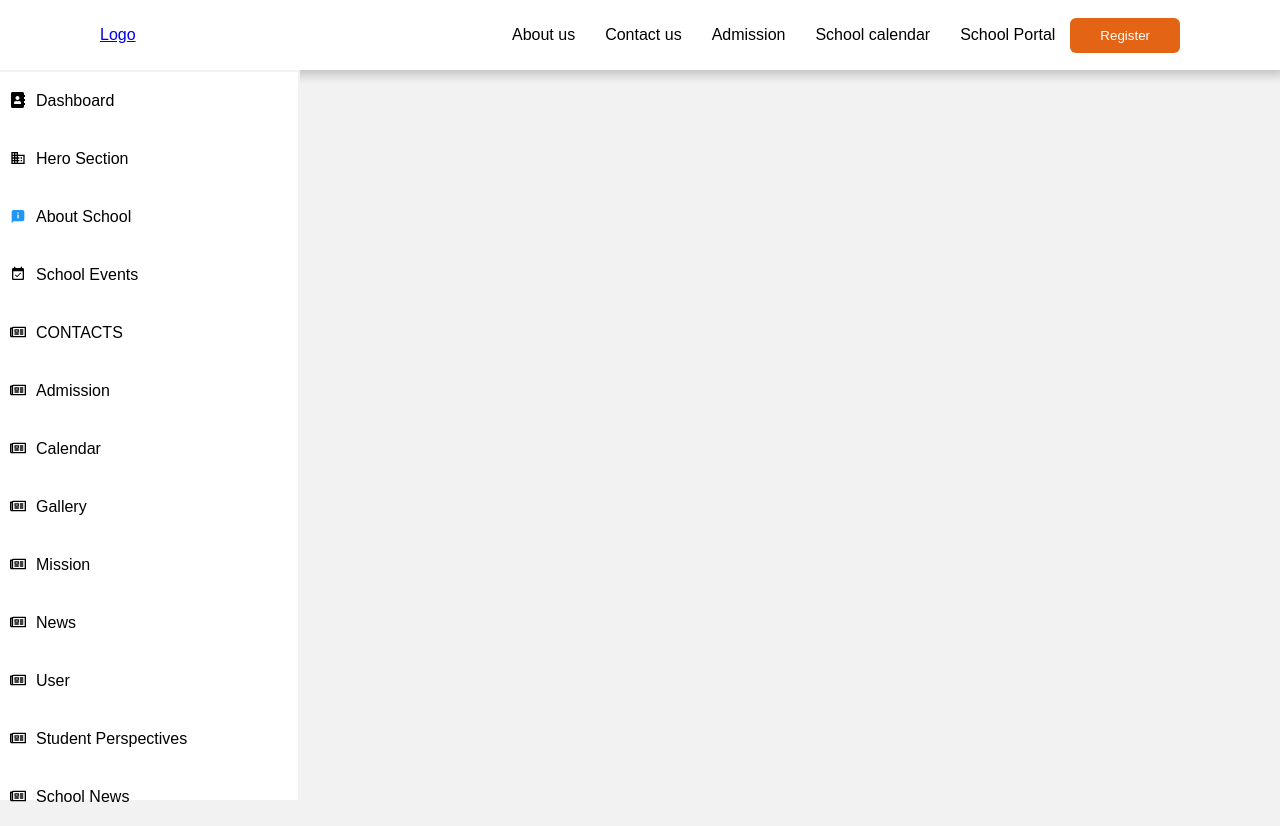
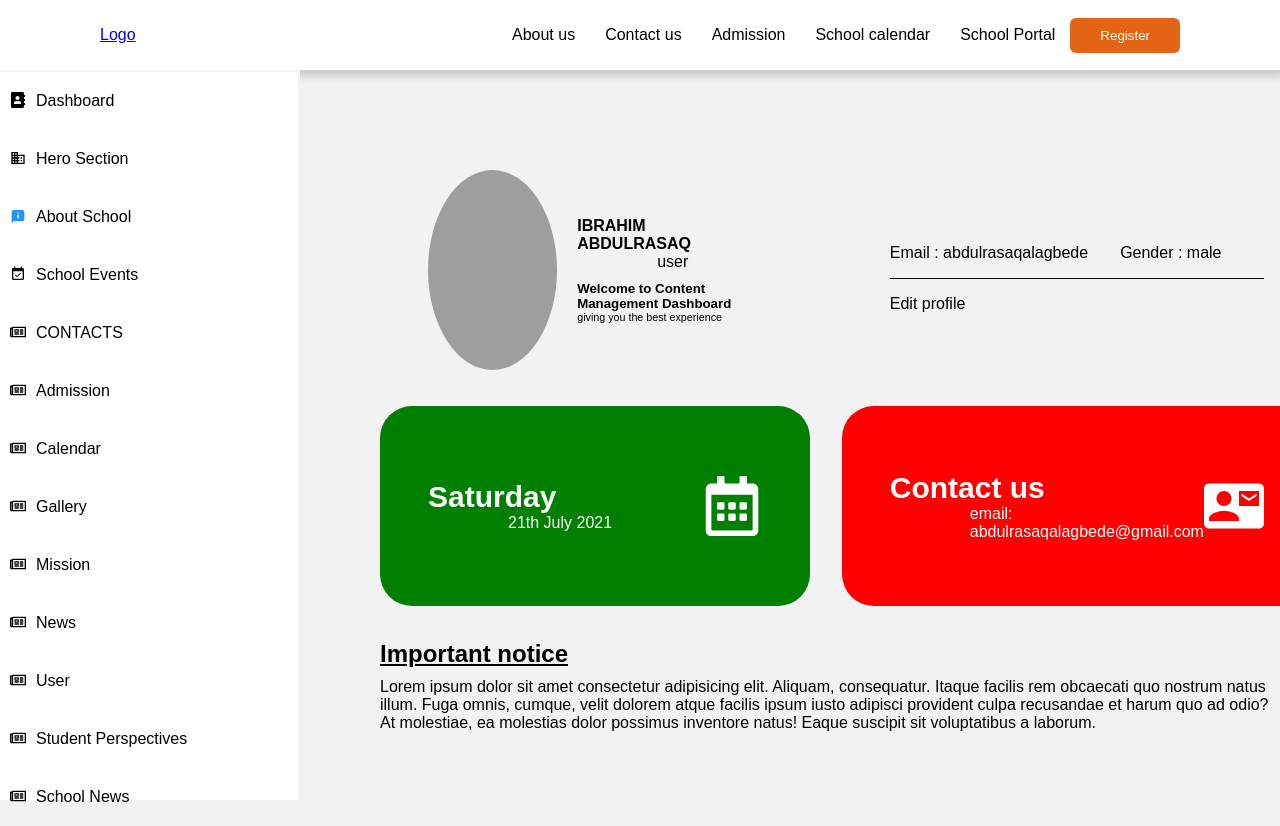
Before and after one commit to faraamcode/management_admin_frontend, a React (Create React App) app: page /dashboard in a window 1280 px wide. Built offline with nearby package versions, Linux system fonts and the light colour scheme; grey boxes are pictures that could not be loaded.

Commit message:
feat(component for dashboard home and about)

```diff
--- a/src/components/Button/index.js
+++ b/src/components/Button/index.js
@@ -14,7 +14,8 @@ export const MainButtonStyle = styled.button`
   }
 `
 export const ButtonStyle = styled.button`
-  background-color: #e36414;
+  background-color: ${({ background }) =>
+    background ? background : '#e36414'};
   color: #fff;
   padding: 10px 30px;
   border-radius: 6px;
--- a/src/container/Layout.js
+++ b/src/container/Layout.js
@@ -1,11 +1,12 @@
 import React from 'react'
 import styled from 'styled-components'
 import { Route, Switch, useHistory } from 'react-router'
-import DashboardHome from '../pages/Dashboard'
+import About from '../pages/Dashboard/pages/About'
 import SideBar from '../components/SideBar'
 import { useAuthContext } from '../services/auth.service'
 import { useDispatch, useSelector } from 'react-redux'
 import { fetchUser } from '../redux/Actions/ProfileActionCreator'
+import Home from '../pages/Dashboard/pages/Home'
 
 export default function Layout () {
   const history = useHistory()
@@ -30,8 +31,8 @@ export default function Layout () {
   return (
     <Wrapper>
       <SideBar />
-      <Route exact path='/dashboard/about' component={DashboardHome} />
-      <Route exact path='/dashboard/hero' component={DashboardHome} />
+      <Route exact path='/dashboard' component={Home} />
+      <Route exact path='/dashboard/about' component={About} />
     </Wrapper>
   )
 }
--- a/src/pages/Dashboard/components/Info.js
+++ b/src/pages/Dashboard/components/Info.js
@@ -2,8 +2,10 @@ import React from 'react'
 import styled from 'styled-components'
 import { DarkShadow, LightShadow } from '../../../common/Global.Style'
 import { ButtonStyle } from '../../../components/Button'
+import Modal from './Modal'
 export default function Info ({ setOpenModal }) {
   return (
+    <>
       <Wrapper>
         <div>
           <img src='https://res.cloudinary.com/faraamit/image/upload/v1630948112/design/pexels-olia-danilevich-5088184_fp8urk.jpg' />
@@ -13,15 +15,24 @@ export default function Info ({ setOpenModal }) {
           <p>lorem ipsum</p>
         </div>
         <div>
-        <ButtonStyle onClick={() => setOpenModal(true)}>Edit</ButtonStyle>
+          <ButtonStyle background='green' onClick={() => setOpenModal(true)}>
+            View
+          </ButtonStyle>
+          <ButtonStyle background='blue' onClick={() => setOpenModal(true)}>
+            Edit
+          </ButtonStyle>
+          <ButtonStyle onClick={() => setOpenModal(true)}>Delete</ButtonStyle>
         </div>
       </Wrapper>
+    </>
   )
 }
 
 const Wrapper = styled.div`
   display: flex;
+  flex: 1;
   min-height: 200px;
+  max-height: 400px;
   width: 100%;
   margin: 10px;
   border-bottom: 1px solid rgba(0, 0, 0, 0.5);
@@ -30,6 +41,12 @@ const Wrapper = styled.div`
     flex-direction: column;
     padding: 20px;
     width: 300px;
+  }
+  div: nth-child(3){
+    flex-direction: row;
+    button{
+      margin-left: 10px;
+    }
   }
   img {
     // border: 1px solid rgba(0, 0, 0, 0.5);
--- /dev/null
+++ b/src/pages/Dashboard/components/Profile.js
@@ -0,0 +1,45 @@
+import userImage from '../../../assets/images/chairman.JPG'
+import React from 'react'
+import styled from 'styled-components'
+import { Grey } from '../../../utils/color'
+import { StyleLink } from '../../../components/Button'
+
+const Profile = () => {
+  return (
+    <Wrapper>
+      <div>
+        <span>Email : abdulrasaqalagbede</span>
+        <span>Gender : male</span>
+      </div>
+      {/* <div>
+        <span> : abdulrasaqalagbede</span>
+        <span>Email : abdulrasaqalagbede</span>
+      </div> */}
+      <EditLink to='/dashboard'>Edit profile</EditLink>
+    </Wrapper>
+  )
+}
+
+export default Profile
+
+const Wrapper = styled.div`
+  display: flex;
+  width: 100%;
+  height: 200px;
+  justify-content: center;
+  flex-direction: column;
+  background: transparent;
+  padding: 0 3rem;
+  div {
+    border-bottom: 1px solid black;
+    padding: 1rem 0;
+  }
+  span: nth-child(2) {
+    padding-left: 2rem;
+  }
+`
+const EditLink = styled(StyleLink)`
+  margin-top: 1rem;
+  margin-left: 0;
+  align-self: start;
+`
--- /dev/null
+++ b/src/pages/Dashboard/components/UserAvatar.js
@@ -0,0 +1,59 @@
+import userImage from '../../../assets/images/chairman.JPG'
+import React from 'react'
+import styled from 'styled-components'
+
+const UserAvatar = ({ image = userImage, name = 'profile' }) => {
+  return (
+    <Wrapper>
+      <div>
+        <img src={image} alt={name} />
+      </div>
+      <span>
+        <h4>IBRAHIM ABDULRASAQ</h4>
+        <p>user</p>
+
+        <h5>Welcome to Content Management Dashboard</h5>
+        <h6>giving you the best experience</h6>
+      </span>
+    </Wrapper>
+  )
+}
+
+export default UserAvatar
+
+const Wrapper = styled.div`
+  display: flex;
+  width: 100%;
+  height: 200px;
+  background: transparent;
+  padding: 0 3rem;
+  div {
+    height: 200px;
+    width: 200px;
+    border-radius: 50%;
+    overflow: hidden;
+  }
+  img {
+    height: 100%;
+    width: 100%;
+  }
+  span {
+    align-self: center;
+    padding-left: 20px;
+  }
+  p,
+  h5,
+  h6,
+  h4 {
+    margin: 0;
+  }
+  h5 {
+    margin-top: 10px;
+  }
+  h6,
+  p {
+    font-weight: 100;
+    text-align: left;
+    padding: 0;
+  }
+`
--- /dev/null
+++ b/src/pages/Dashboard/components/card.js
@@ -0,0 +1,37 @@
+import React from 'react'
+import { CardStyle } from './main.style'
+import styled from 'styled-components'
+const HomeCard = ({ background, title, text, icon }) => {
+  return (
+    <HomeCardStyle background={background}>
+      <div>
+        <h4>{title}</h4>
+        <p>{text}</p>
+      </div>
+      <span>{icon}</span>
+    </HomeCardStyle>
+  )
+}
+
+export default HomeCard
+
+const HomeCardStyle = styled(CardStyle)`
+  background: ${({ background }) => (background ? background : 'red')};
+  h4 {
+    margin: 0;
+    font-size: 30px;
+    font-weight: 600;
+  }
+  p {
+    margin: 0;
+    padding: 0;
+  }
+  svg {
+    font-size: 60px;
+  }
+  span {
+    display: flex;
+    justify-content: end;
+    flex: 1;
+  }
+`
--- /dev/null
+++ b/src/pages/Dashboard/components/main.style.js
@@ -0,0 +1,45 @@
+import styled from 'styled-components'
+export const Wrapper = styled.div`
+  height: calc(100vh - 70px);
+  margin-top: 70px;
+  flex: 1;
+  padding: 30px 80px;
+  display: flex;
+  overflow-y: auto;
+  flex-direction: column;
+  @media (max-width: 400px) {
+    padding: 30px 30px;
+    min-height: 70vh;
+  }
+  @media (min-width: 401px) and (max-width: 700px) {
+    padding: 30px 50px;
+    min-height: 70vh;
+  }
+
+  @media (min-width: 701px) and (max-width: 1000px) {
+    padding: 30px 60px;
+    min-height: 70vh;
+  }
+`
+
+export const GridWrapper = styled(Wrapper)`
+  display: grid;
+  grid-template-columns: 1fr;
+  gap: 2rem;
+  row-gap: 2rem;
+  @media screen and (min-width: 600px) {
+    max-height: 500px;
+    grid-template-columns: 1fr 1fr;
+  }
+`
+
+export const CardStyle = styled.div`
+  background: ${({ background }) => (background ? background : 'red')};
+  width: 100%;
+  height: 200px;
+  border-radius: 2rem;
+  padding: 3rem;
+  display: flex;
+  align-items: center;
+  color: white;
+`
--- a/src/pages/Dashboard/index.js
+++ /dev/null
@@ -1,50 +0,0 @@
-import React, { useState } from 'react'
-import styled from 'styled-components'
-import Form from './components/Form'
-import Info from './components/Info'
-import Modal from './components/Modal'
-import Succesful from './components/Succesful'
-
-const Wrapper = styled.div`
-  height: calc(100vh - 70px);
-  margin-top: 70px;
-  flex: 1;
-  padding: 30px 80px;
-  display: flex;
-  overflow: auto;
-  flex-direction: column;
-  @media (max-width: 400px) {
-    padding: 30px 30px;
-    min-height: 70vh;
-  }
-  @media (min-width: 401px) and (max-width: 700px) {
-    padding: 30px 50px;
-    min-height: 70vh;
-  }
-
-  @media (min-width: 701px) and (max-width: 1000px) {
-    padding: 30px 60px;
-    min-height: 70vh;
-  }
-`
-export default function DashboardHome () {
-  const [openModal, setOpenModal] = useState(false)
-  return (
-    <>
-      <Wrapper>
-        <Info setOpenModal={setOpenModal} />
-        <Info />
-        <Info />
-        <Info />
-        <Info />
-        <Info />
-        <Info />
-        <Info />
-        <Info />
-        <Info />
-        <Info />
-      </Wrapper>
-      {/* <Form /> */}
-    </>
-  )
-}
--- /dev/null
+++ b/src/pages/Dashboard/pages/About.js
@@ -0,0 +1,19 @@
+import React, { useState } from 'react'
+import styled from 'styled-components'
+import Form from '../components/Form'
+import Info from '../components/Info'
+import Modal from '../components/Modal'
+import Succesful from '../components/Succesful'
+import { Wrapper } from '../components/main.style'
+
+export default function About () {
+  const [openModal, setOpenModal] = useState(false)
+  return (
+    <>
+      <Wrapper>
+        <Info setOpenModal={setOpenModal} />
+      </Wrapper>
+      {openModal && <Form />}
+    </>
+  )
+}
--- /dev/null
+++ b/src/pages/Dashboard/pages/Home.js
@@ -0,0 +1,66 @@
+import React from 'react'
+import styled from 'styled-components'
+import userImage from '../../../assets/images/chairman.JPG'
+import HomeCard from '../components/card'
+import { MdContactMail } from 'react-icons/md'
+import { FaRegCalendarAlt } from 'react-icons/fa'
+import { GridWrapper, Wrapper } from '../components/main.style'
+import UserAvatar from '../components/UserAvatar'
+import Profile from '../components/Profile'
+
+const Home = () => {
+  return (
+    <HomeWrapper>
+      <GridWrapper direction='row'>
+        <UserAvatar />
+        <Profile />
+        <HomeCard
+          background='green'
+          title='Saturday'
+          text='21th July 2021'
+          icon={<FaRegCalendarAlt />}
+        />
+        <HomeCard
+          background='red'
+          title='Contact us'
+          text='email: abdulrasaqalagbede@gmail.com'
+          icon={<MdContactMail />}
+        />
+      </GridWrapper>
+      <h2>Important notice</h2>
+      <p>
+        Lorem ipsum dolor sit amet consectetur adipisicing elit. Aliquam,
+        consequatur. Itaque facilis rem obcaecati quo nostrum natus illum. Fuga
+        omnis, cumque, velit dolorem atque facilis ipsum iusto adipisci
+        provident culpa recusandae et harum quo ad odio? At molestiae, ea
+        molestias dolor possimus inventore natus! Eaque suscipit sit
+        voluptatibus a laborum.
+      </p>
+    </HomeWrapper>
+  )
+}
+
+export default Home
+
+const HomeWrapper = styled(Wrapper)`
+  padding: 0;
+  h2,
+  p {
+    margin: 0;
+    padding-left: 80px;
+    @media (max-width: 400px) {
+      padding: 0 30px;
+    }
+    @media (min-width: 401px) and (max-width: 700px) {
+      padding: 0 50px;
+    }
+
+    @media (min-width: 701px) and (max-width: 1000px) {
+      padding: 0 60px;
+    }
+  }
+  h2 {
+    margin-bottom: 10px;
+    text-decoration: underline;
+  }
+`
```
Lines whose indentation alone changed are shown as unchanged.
